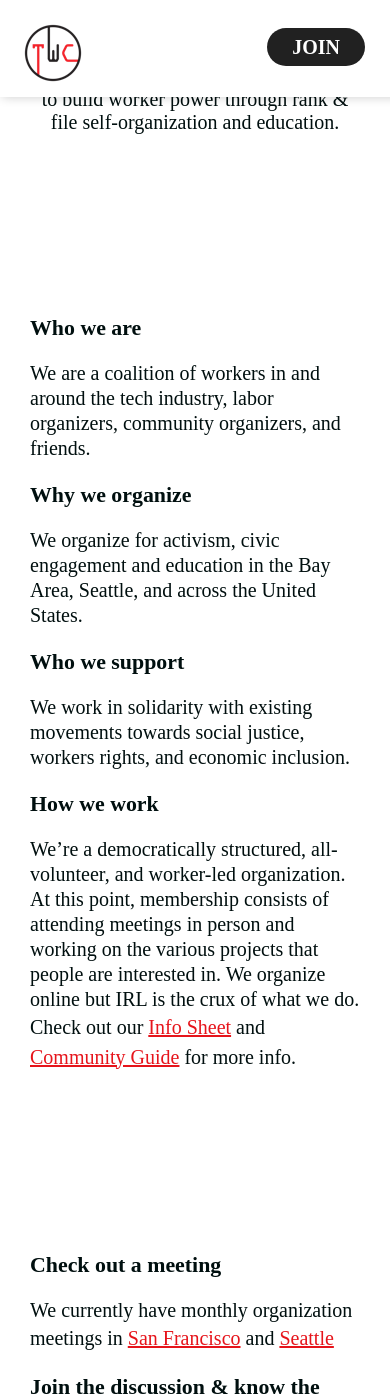
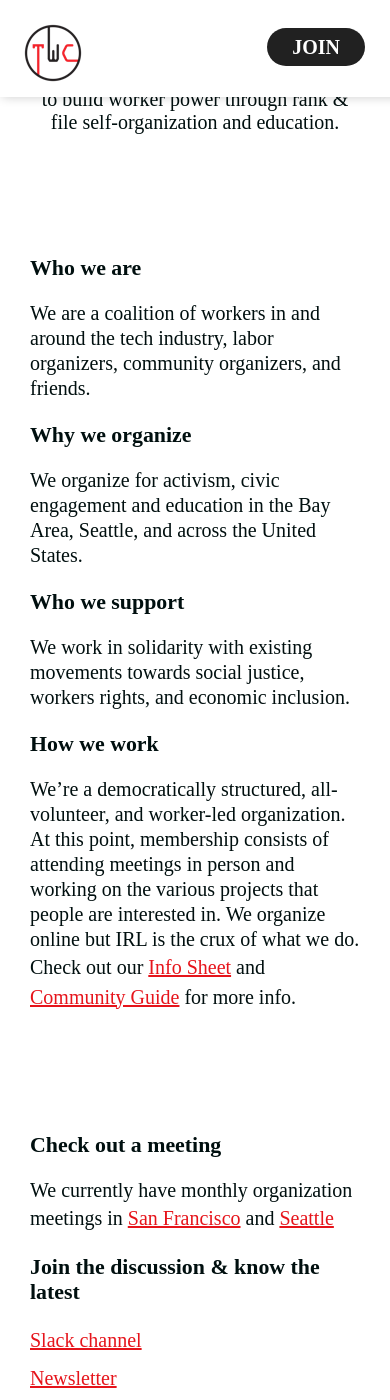
Before and after one commit to techworkersco/twc-site, a Jekyll site: the page built from index.md, in a window 390 px wide and 1400 px high, scrolled down 216 px. Built offline with Jekyll 4.4.1, drawn with Linux system fonts in a browser that asks for light colours; nearby versions of some CDN libraries.

Commit message:
redesign4

```diff
--- a/assets/css/main.scss
+++ b/assets/css/main.scss
@@ -384,7 +384,7 @@ display: -webkit-inline-box;
 
 
   #learn, #connect {
-    padding-top: 5em;
+    padding-top: 2em;
   }
 
   #home {
```
